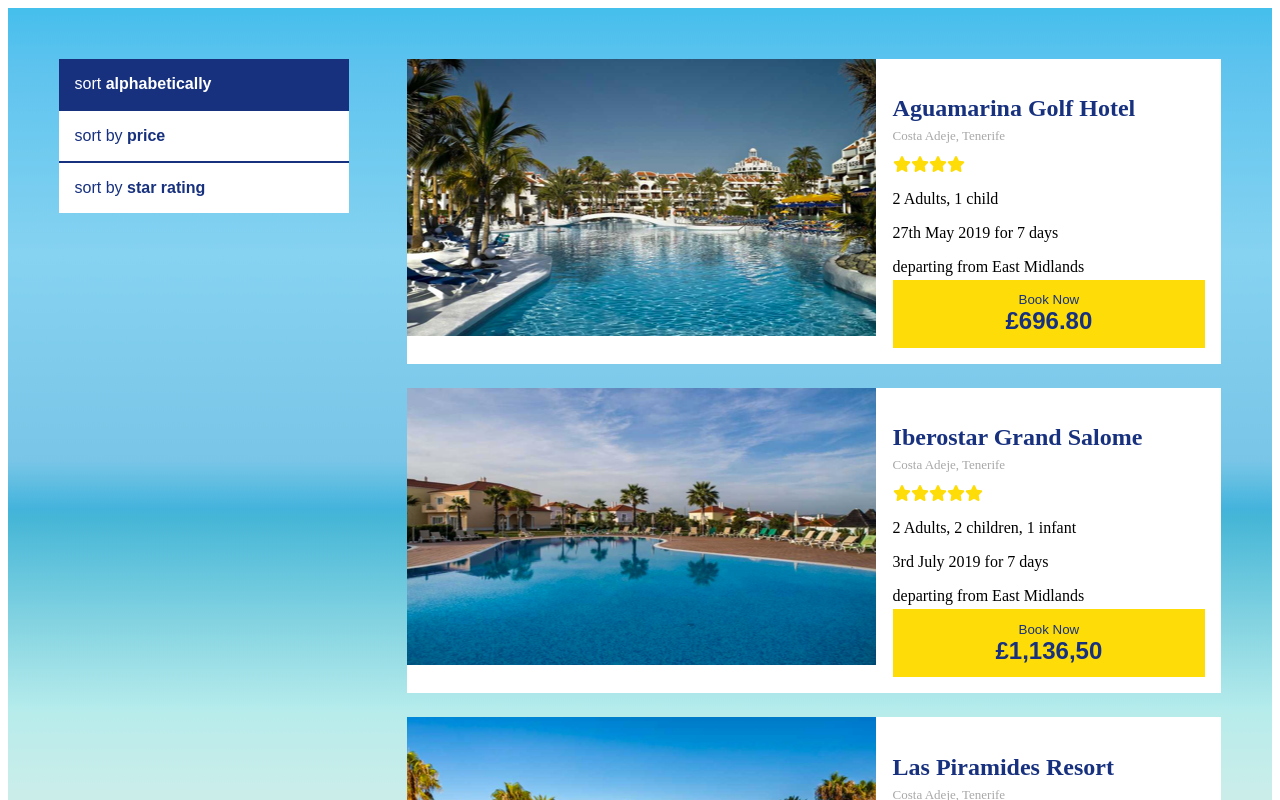
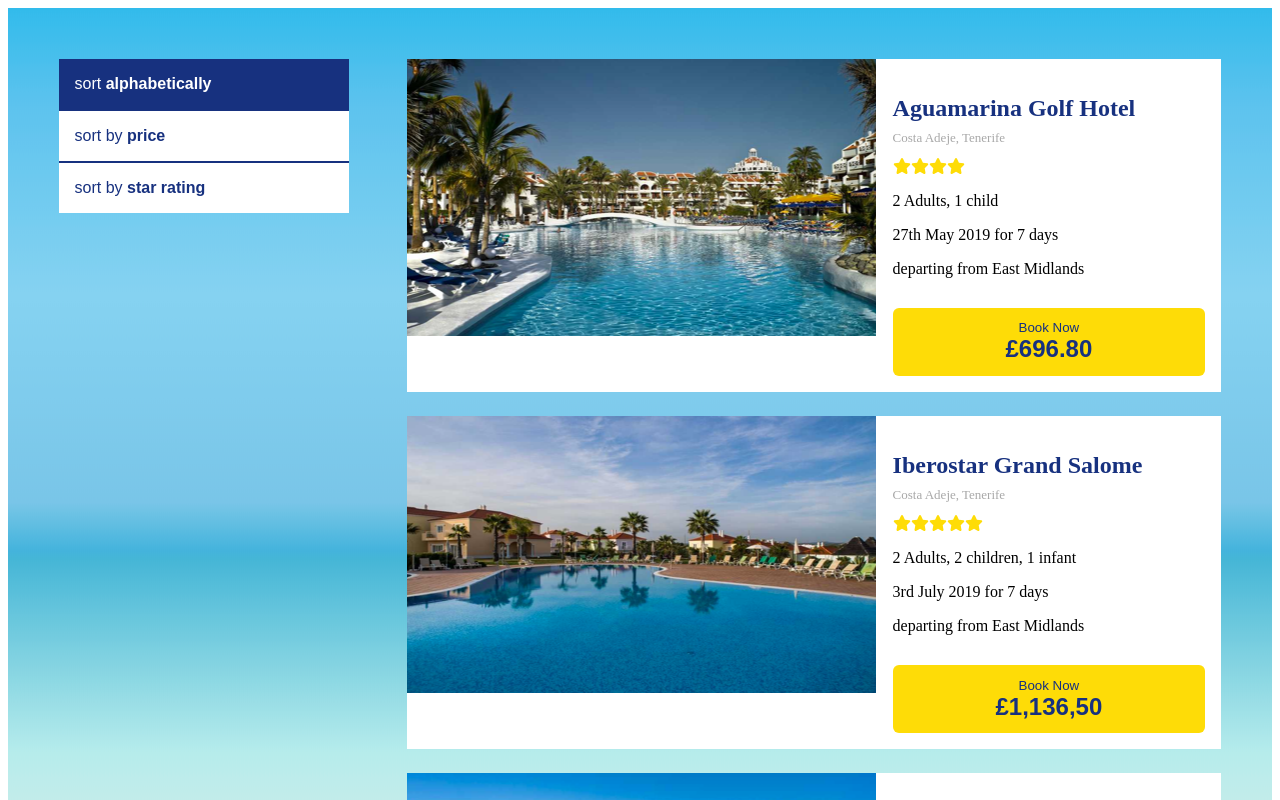
Before and after one commit to JayYoungman/next-app, a Next.js app: page /results in a window 1280 px wide. Shown: the top 800 px of the page. Built offline with nearby package versions, Linux system fonts and the light colour scheme.

Commit message:
refactored listing component, improved some css, tidied up

```diff
--- a/src/components/button/button.module.scss
+++ b/src/components/button/button.module.scss
@@ -6,4 +6,10 @@
   border: none;
   padding: 4%;
   color: $primary-text-color;
+  border-radius: 6px;
+  transition: 0.3s background-color ease-in-out;
+  cursor: pointer;
+  &:hover {
+    background-color: darken($primary-bg-color, 10%);
+  }
 }
--- a/src/components/button/index.tsx
+++ b/src/components/button/index.tsx
@@ -3,8 +3,9 @@
 
 interface ButtonProps {
   children: ReactNode;
+  className: string;
 }
 
-export const Button = ({ children }: ButtonProps) => {
-  return <button className={styles.button}>{children}</button>;
-};
+export const Button = ({ className, children }: ButtonProps) => (
+  <button className={`${styles.button} ${className}`}>{children}</button>
+);
--- a/src/containers/results/listings/index.tsx
+++ b/src/containers/results/listings/index.tsx
@@ -1,32 +1,13 @@
 import React, { useContext } from "react";
-import styles from "./listings.module.scss";
-import { Button } from "../../../components/button";
 import results from "./data.json";
-import { FontAwesomeIcon } from "@fortawesome/react-fontawesome";
-import { faStar } from "@fortawesome/free-solid-svg-icons";
 import { ResultsContext } from "../context";
+import { Listing, ListingData } from "./listing";
 
 interface ResultsData {
-  data: ResultData[];
-}
-interface ResultData {
-  title: string;
-  location: string;
-  stars: number;
-  party: PartyData;
-  startDate: string;
-  duration: string;
-  departingLocation: string;
-  thumbnailUrl: string;
-  price: string;
-}
-interface PartyData {
-  adults: number;
-  children?: number;
-  infants?: number;
+  data: ListingData[];
 }
 
-const sortResults = (data: ResultData[], sortBy: string) => {
+const sortResults = (data: ListingData[], sortBy: string) => {
   if (sortBy === "price") {
     return data.sort((a, b) => a.price.localeCompare(b.price));
   }
@@ -43,61 +24,10 @@
   const { data }: ResultsData = results;
   const sortedResults = sortResults(data, sortBy);
 
-  const renderPartyText = (party: PartyData): string => {
-    const { adults, children, infants } = party;
-
-    let text = `${adults} Adults`;
-
-    if (children) {
-      text += children > 1 ? `, ${children} children` : `, ${children} child `;
-    }
-    if (infants) {
-      text += infants > 1 ? `, ${infants} infants` : `, ${infants} infant `;
-    }
-
-    return text;
-  };
-
-  const renderStars = (rating: number) => {
-    const indexes = new Array(rating).fill("");
-
-    const stars: Array<JSX.Element> = [];
-
-    indexes.forEach((_, index) => {
-      stars.push(<FontAwesomeIcon key={index.toString()} icon={faStar} />);
-    });
-
-    return stars;
-  };
-
   return (
     <>
       {sortedResults.map((result) => (
-        <div key={result.title} className={styles.listing}>
-          <div className={styles.listingLeft}>
-            <div
-              className={styles.listingImage}
-              style={{ backgroundImage: `url('${result.thumbnailUrl}')` }}
-            />
-          </div>
-          <div className={styles.listingRight}>
-            <h2 className={styles.listingTitle}>{result.title}</h2>
-            <p className={styles.listingLocationText}>{result.location}</p>
-            <div className={styles.listingRating}>
-              {renderStars(result.stars)}
-            </div>
-
-            <p>{renderPartyText(result.party)}</p>
-            <p>
-              {result.startDate} for {result.duration}
-            </p>
-            <p>departing from {result.departingLocation}</p>
-            <Button>
-              Book Now{" "}
-              <span className={styles.listingButtonPrice}>{result.price}</span>
-            </Button>
-          </div>
-        </div>
+        <Listing key={result.title} result={result} />
       ))}
     </>
   );
--- /dev/null
+++ b/src/containers/results/listings/listing/index.tsx
@@ -0,0 +1,92 @@
+import React from "react";
+import styles from "./listing.module.scss";
+import { FontAwesomeIcon } from "@fortawesome/react-fontawesome";
+import { faStar } from "@fortawesome/free-solid-svg-icons";
+import { Button } from "../../../../components/button";
+
+interface ListingProps {
+  result: ListingData;
+}
+
+export interface ListingData {
+  title: string;
+  location: string;
+  stars: number;
+  party: PartyData;
+  startDate: string;
+  duration: string;
+  departingLocation: string;
+  thumbnailUrl: string;
+  price: string;
+}
+interface PartyData {
+  adults: number;
+  children?: number;
+  infants?: number;
+}
+
+export const Listing = ({ result }: ListingProps) => {
+  const {
+    title,
+    thumbnailUrl,
+    location,
+    stars,
+    party,
+    duration,
+    departingLocation,
+    price,
+    startDate,
+  } = result;
+
+  const renderPartyText = (): string => {
+    const { adults, children, infants } = party;
+
+    let text = `${adults} Adults`;
+
+    if (children) {
+      text += children > 1 ? `, ${children} children` : `, ${children} child `;
+    }
+    if (infants) {
+      text += infants > 1 ? `, ${infants} infants` : `, ${infants} infant `;
+    }
+
+    return text;
+  };
+
+  const renderStars = () => {
+    const indexes = new Array(stars).fill("");
+
+    const rating: Array<JSX.Element> = [];
+
+    indexes.forEach((_, index) => {
+      rating.push(<FontAwesomeIcon key={index.toString()} icon={faStar} />);
+    });
+
+    return rating;
+  };
+
+  return (
+    <div key={title} className={styles.listing}>
+      <div className={styles.listingLeft}>
+        <div
+          className={styles.listingImage}
+          style={{ backgroundImage: `url('${thumbnailUrl}')` }}
+        />
+      </div>
+      <div className={styles.listingRight}>
+        <h2 className={styles.listingTitle}>{title}</h2>
+        <p className={styles.listingLocationText}>{location}</p>
+        <div className={styles.listingRating}>{renderStars()}</div>
+
+        <p>{renderPartyText()}</p>
+        <p>
+          {startDate} for {duration}
+        </p>
+        <p>departing from {departingLocation}</p>
+        <Button className={styles.listingButton}>
+          Book Now <span className={styles.listingButtonPrice}>{price}</span>
+        </Button>
+      </div>
+    </div>
+  );
+};
--- a/src/containers/results/listings/listings.module.scss
+++ b/src/containers/results/listings/listing/listing.module.scss
@@ -1,4 +1,4 @@
-@import "../../../../styles/variables.scss";
+@import "../../../../../styles/variables.scss";
 
 .listing {
   background: white;
@@ -23,19 +23,23 @@
   width: 40%;
   padding: 2%;
   p {
-    margin-bottom: 4px;
+    margin-bottom: 6px;
   }
 }
 
 .listingTitle {
   color: $primary-text-color;
-  margin-bottom: 6px;
+  margin-bottom: 8px;
 }
 
 .listingLocationText {
   color: $lightGray;
   margin: 0;
   font-size: 13px;
+}
+
+.listingButton {
+  margin-top: 24px;
 }
 
 .listingButtonPrice {
--- a/src/containers/results/sort/sort.module.scss
+++ b/src/containers/results/sort/sort.module.scss
@@ -9,6 +9,7 @@
   border-top: 2px solid $secondary-bg-color;
   text-align: left;
   width: 100%;
+  cursor: pointer;
   &:first-child {
     border-top: none;
   }
```
